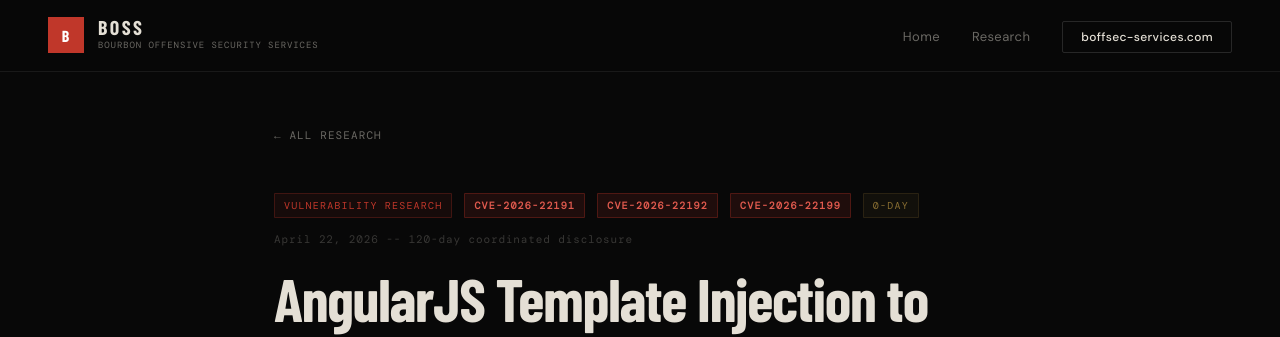
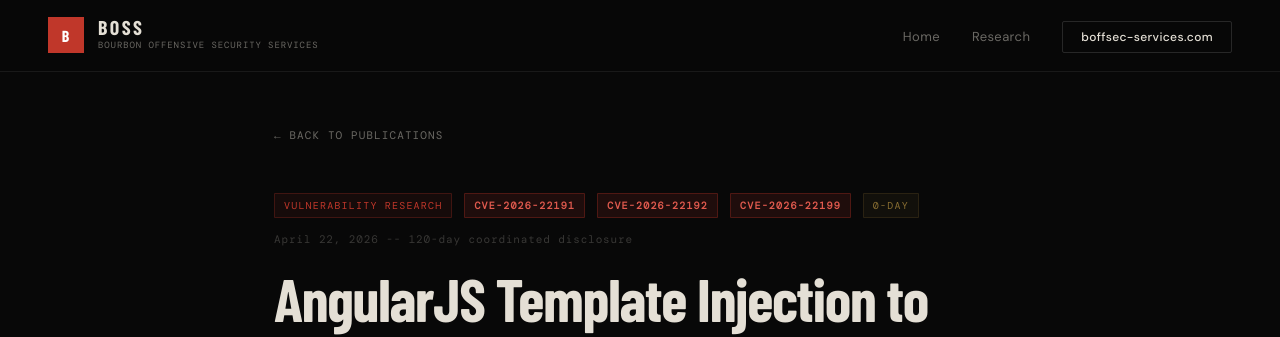
Before and after one commit to kmkz/BOSS.github.io, a Jekyll site: the page posts/sicuroweb-cve-2026-22191/index.html, which Jekyll copies as it is, in a window 1280 px wide and 900 px high. Shown: the top 337 px of the window. Built offline with Jekyll 4.4.1, drawn with Linux system fonts in a browser that asks for light colours; some web fonts are replaced.

Commit message:
Update index.html

```diff
--- a/posts/sicuroweb-cve-2026-22191/index.html
+++ b/posts/sicuroweb-cve-2026-22191/index.html
@@ -203,7 +203,7 @@
 </nav>
 
 <div class="article-wrap">
-  <a href="/posts" class="post-back">&larr; All research</a>
+  <a href="/#publications" class="post-back">&larr;  Back to publications</a>
 
   <div class="article-meta">
     <span class="pub-tag offense">Vulnerability Research</span>
```
